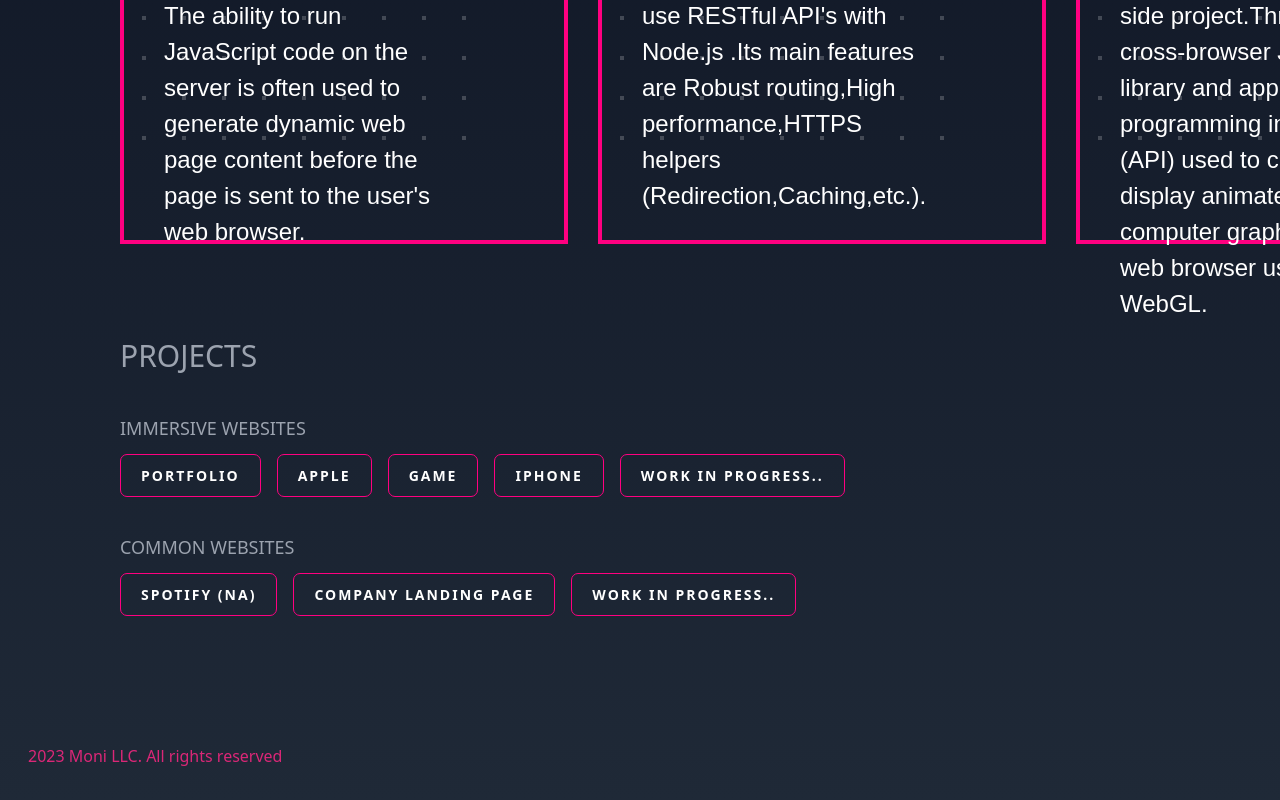
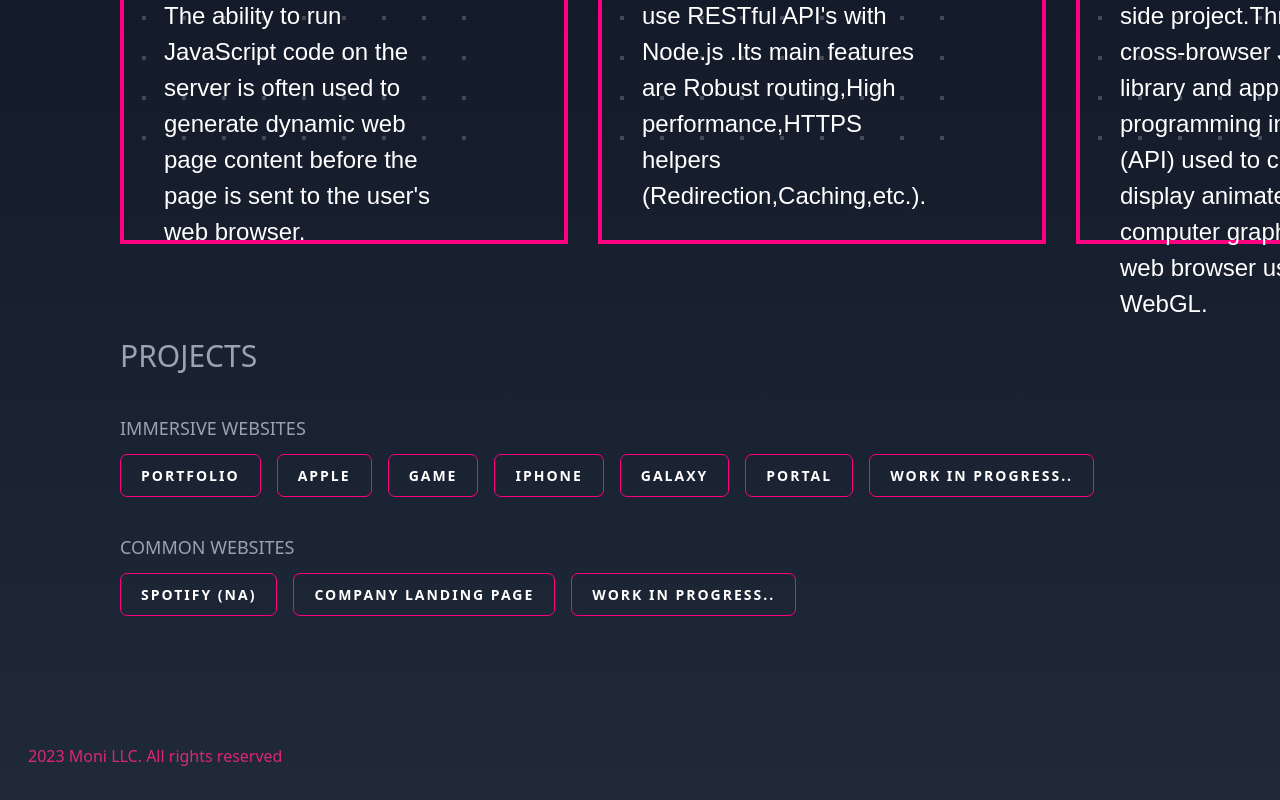
Before and after one commit to AvaterClasher/soumyadip, a Next.js app: page / in a window 1280 px wide. Shown: the part 1133-1933 px from the top of the page. Built offline with nearby package versions, Linux system fonts and the light colour scheme.

Commit message:
modified:   pages/index.tsx

```diff
--- a/pages/index.tsx
+++ b/pages/index.tsx
@@ -180,6 +180,12 @@ const Home: NextPage = () => {
               <button>
                 <a href="https://moni-iphone.vercel.app">IPhone</a>
               </button>
+              <button>
+                <a href="https://moni-galaxy.vercel.app">Galaxy</a>
+              </button>
+              <button>
+                <a href="https://moni-portal.vercel.app">Portal</a>
+              </button>
               <button>Work in Progress..</button>
 
             </div>
```
